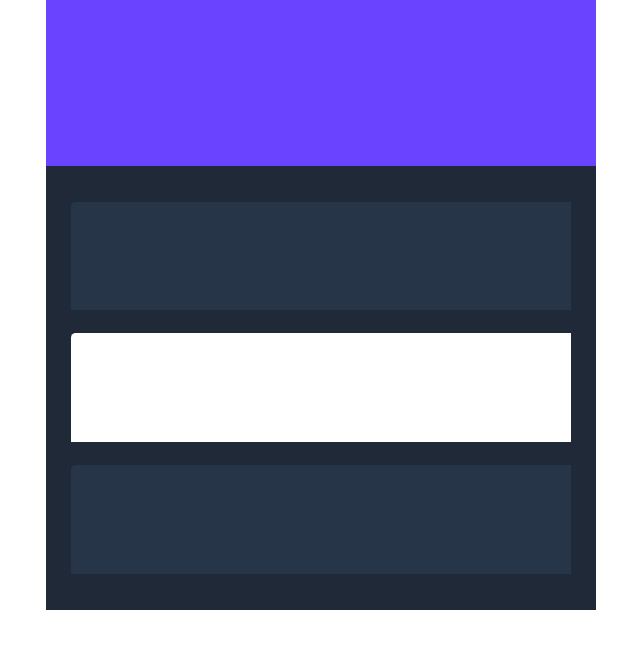
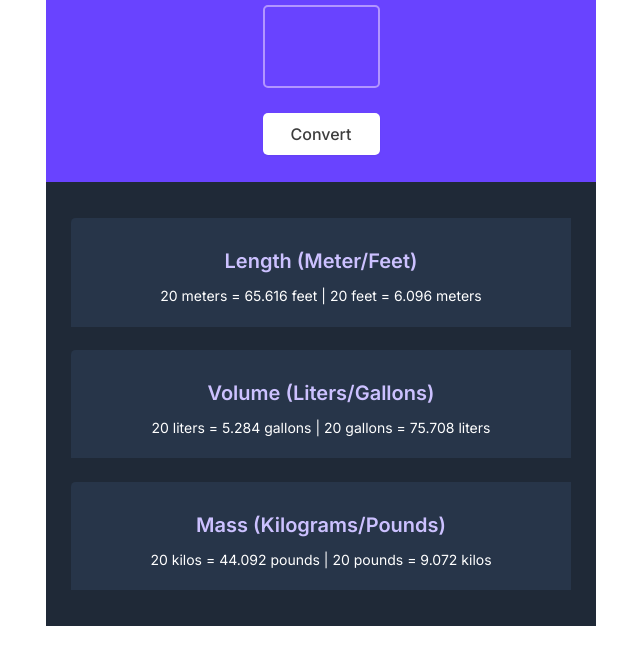
Before and after one commit to alex-atip/unit-converter, a website built with Vite: page index.html in a window 1280 px wide. Shown: the part 155-800 px from the top of the page, without its empty margins (319-959 px from the left). Built offline with nearby package versions, Linux system fonts and the light colour scheme.

Commit message:
feat: add length conversion logic and render update using textContent

```diff
--- a/index.css
+++ b/index.css
@@ -14,9 +14,46 @@ body {
 }
 
 .main-container {
+    display: flex;
+    flex-direction: column;
+    justify-content: center;
+    align-items: center;
+    color: #FFF;
     height: 285px;
     width: 550px;
     background: #6943FF;
+    margin-top: 33px;
+}
+
+#input-el {
+    display: flex;
+    align-items: center;
+    justify-content: center;
+    background: #6943FF;
+    height: 83px;
+    width: 117px;
+    border-radius: 5px;
+    color: #FFF;
+    font-family: "Inter", sans-serif;
+    font-weight: 800;
+    font-size: 58px;
+    border: 2px solid #B295FF;
+    flex-shrink: 0;
+}
+
+#input-btn {
+    margin-top: 25px;
+    height: 42px;
+    width: 117px;
+    font-size: 16px;
+    font-weight: 500;
+    color: #3D3D3D;
+    font-family: "Inter", sans-serif;
+    border-radius: 5px;
+    border: none;
+    background: #FFF;
+    box-shadow: 0 1px 2px 0 rgba(0, 0, 0, 0.05);
+
 }
 
 .unit-container {
@@ -26,7 +63,7 @@ body {
     gap: 33.6px;
 }
 
-.meter {
+.len {
     width: 500px;
     height: 108.5px;
     border-radius: 4.681px 0 0 0;
@@ -39,7 +76,7 @@ body {
     width: 500px;
     height: 108.5px;
     border-radius: 4.681px 0 0 0;
-    background: white;
+    background: #273549;
     margin-left: 25px;
     margin-top: 23.4px;
 
@@ -55,3 +92,22 @@ body {
     margin-bottom: 36px;
 
 }
+
+.unit {
+    color: #CCC1FF;
+    text-align: center;
+    font-family: "Inter", sans-serif;
+    font-size: 20px;
+    font-weight: 600;
+    padding-top: 31px;
+}
+
+#len-el, #volume-el, #mass-el{
+    color: #FFF;
+    display: flex;
+    flex-direction: column;
+    align-items: center;
+    font-size: 14;
+    font-family: "Inter", sans-serif;
+    font-weight: 400;
+}
--- a/index.html
+++ b/index.html
@@ -12,12 +12,23 @@
 
             <div class="main-container">
                 <h1>Metric/Imperial Unit Conversion</h1>
+                <input type="text" id="input-el">
+                <button id="input-btn">Convert</button>
             </div>
 
             <div class="unit-container">
-                <div class="meter"></div>
-                <div class="volume"></div>
-                <div class="mass"></div>
+                <div class="len">
+                    <h1 class="unit">Length (Meter/Feet)</h1>
+                    <p id="len-el">20 meters = 65.616 feet | 20 feet = 6.096 meters</p>
+                </div>
+                <div class="volume">
+                    <h1 class="unit">Volume (Liters/Gallons)</h1>
+                    <p id="volume-el">20 liters = 5.284 gallons | 20 gallons = 75.708 liters</p>
+                </div>
+                <div class="mass">
+                    <h1 class="unit">Mass (Kilograms/Pounds)</h1>
+                    <p id="mass-el">20 kilos = 44.092 pounds | 20 pounds = 9.072 kilos</p>
+                </div>
             </div>
 
         </div>
--- a/index.js
+++ b/index.js
@@ -3,3 +3,37 @@
 1 liter = 0.264 gallon
 1 kilogram = 2.204 pound
 */
+
+const inputEl = document.getElementById("input-el")
+const inputBtn = document.getElementById("input-btn")
+const lenParagEl = document.getElementById("len-el")
+
+
+
+inputBtn.addEventListener("click", function() {
+  const inputValue = Number(inputEl.value)
+  const lenResult = len(inputValue)
+
+  console.log(lenResult.totalMeter)
+  console.log(lenResult.totalFeet)
+
+  render(inputValue, lenResult)
+
+  inputEl.value = ""
+})
+
+function len(inputValue) {
+  const totalMeter = Number(inputValue) * 3.281
+  const totalFeet = Number(inputValue) / 3.281
+
+  return {
+    totalMeter: totalMeter.toFixed(3),
+    totalFeet: totalFeet.toFixed(3)
+  }
+}
+
+function render(inputValue, lenResult) {
+  lenParagEl.textContent =
+    `${inputValue} meters = ${lenResult.totalMeter} feet | ` +
+    `${inputValue} feet = ${lenResult.totalFeet} meters`
+}
```
